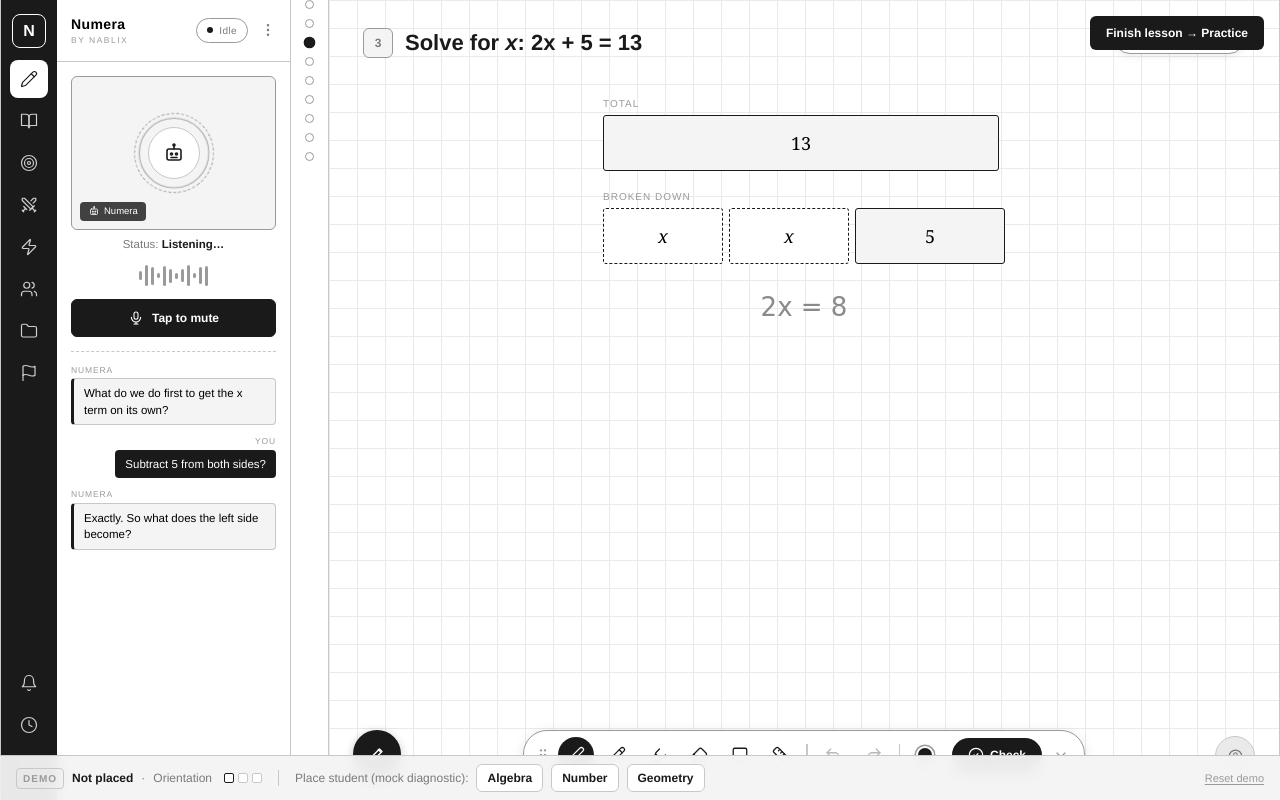
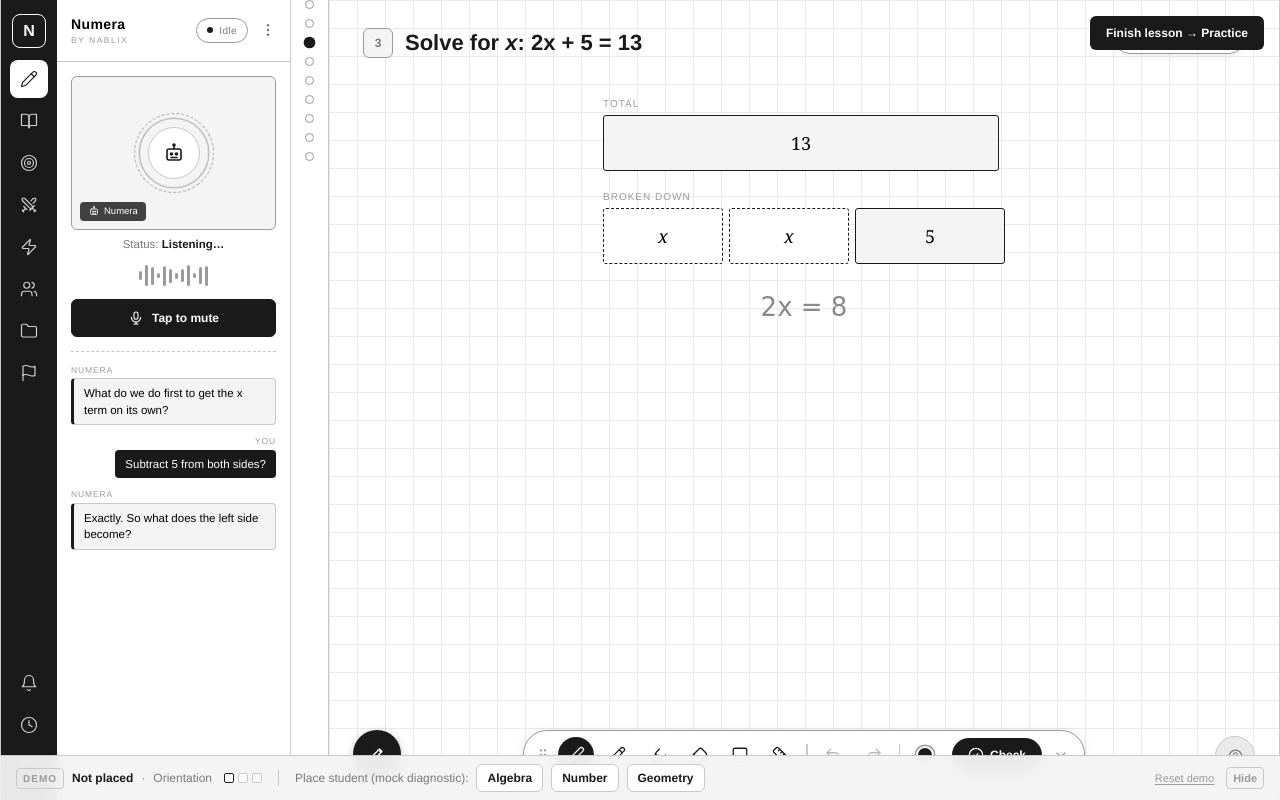
Before and after one commit to Nablix-Labs/Numera-ui, a Next.js app: page / in a window 1280 px wide. Built offline with nearby package versions, Linux system fonts and the light colour scheme.

Commit message:
feat: make Demo Director collapsible
Add a Hide control + a small "Demo" re-open pill and a Shift+D toggle to
the demo bar, so the app can be shown production-clean without the
scaffolding. Defaults to visible.

```diff
--- a/components/FlowControls.tsx
+++ b/components/FlowControls.tsx
@@ -30,7 +30,21 @@ const STAGE_LABEL: Record<FlowStage, string> = {
 export default function FlowControls() {
   const router = useRouter();
   const [mounted, setMounted] = useState(false);
+  const [open, setOpen] = useState(true);
   useEffect(() => setMounted(true), []);
+
+  // Toggle the bar with Shift+D (ignored while typing in a field).
+  useEffect(() => {
+    const onKey = (e: KeyboardEvent) => {
+      const el = e.target as HTMLElement | null;
+      const typing = el && /^(INPUT|TEXTAREA|SELECT)$/.test(el.tagName);
+      if (!typing && e.shiftKey && (e.key === 'D' || e.key === 'd')) {
+        setOpen((o) => !o);
+      }
+    };
+    window.addEventListener('keydown', onKey);
+    return () => window.removeEventListener('keydown', onKey);
+  }, []);
 
   const reset = useNumeraStore((s) => s.reset);
   const {
@@ -45,6 +59,19 @@ export default function FlowControls() {
   } = useFlowNav();
 
   if (!mounted) return null;
+
+  // Collapsed: a small unobtrusive pill to bring the demo controls back.
+  if (!open) {
+    return (
+      <button
+        onClick={() => setOpen(true)}
+        title="Show demo controls (Shift+D)"
+        className="fixed bottom-3 right-3 z-50 rounded-full border border-[#c8c8c8] bg-white/95 backdrop-blur px-3 py-1.5 text-[10px] font-semibold tracking-widest uppercase text-[#9a9a9a] hover:text-[#1a1a1a] hover:border-[#9a9a9a] transition-colors"
+      >
+        Demo
+      </button>
+    );
+  }
 
   const idx = topicIndex(currentTopicId);
   const topic = topicById(currentTopicId);
@@ -113,15 +140,24 @@ export default function FlowControls() {
           </Btn>
         )}
 
+        <div className="ml-auto flex items-center gap-3">
           <button
             onClick={() => {
               reset();
               router.push('/onboard');
             }}
-          className="ml-auto text-[11px] text-[#9a9a9a] hover:text-[#1a1a1a] underline underline-offset-2"
+            className="text-[11px] text-[#9a9a9a] hover:text-[#1a1a1a] underline underline-offset-2"
           >
             Reset demo
           </button>
+          <button
+            onClick={() => setOpen(false)}
+            title="Hide demo controls (Shift+D)"
+            className="rounded border border-[#c8c8c8] px-1.5 py-0.5 text-[11px] font-semibold text-[#9a9a9a] hover:text-[#1a1a1a] hover:border-[#9a9a9a] transition-colors"
+          >
+            Hide
+          </button>
+        </div>
       </div>
     </div>
   );
```
Lines whose indentation alone changed are shown as unchanged.
